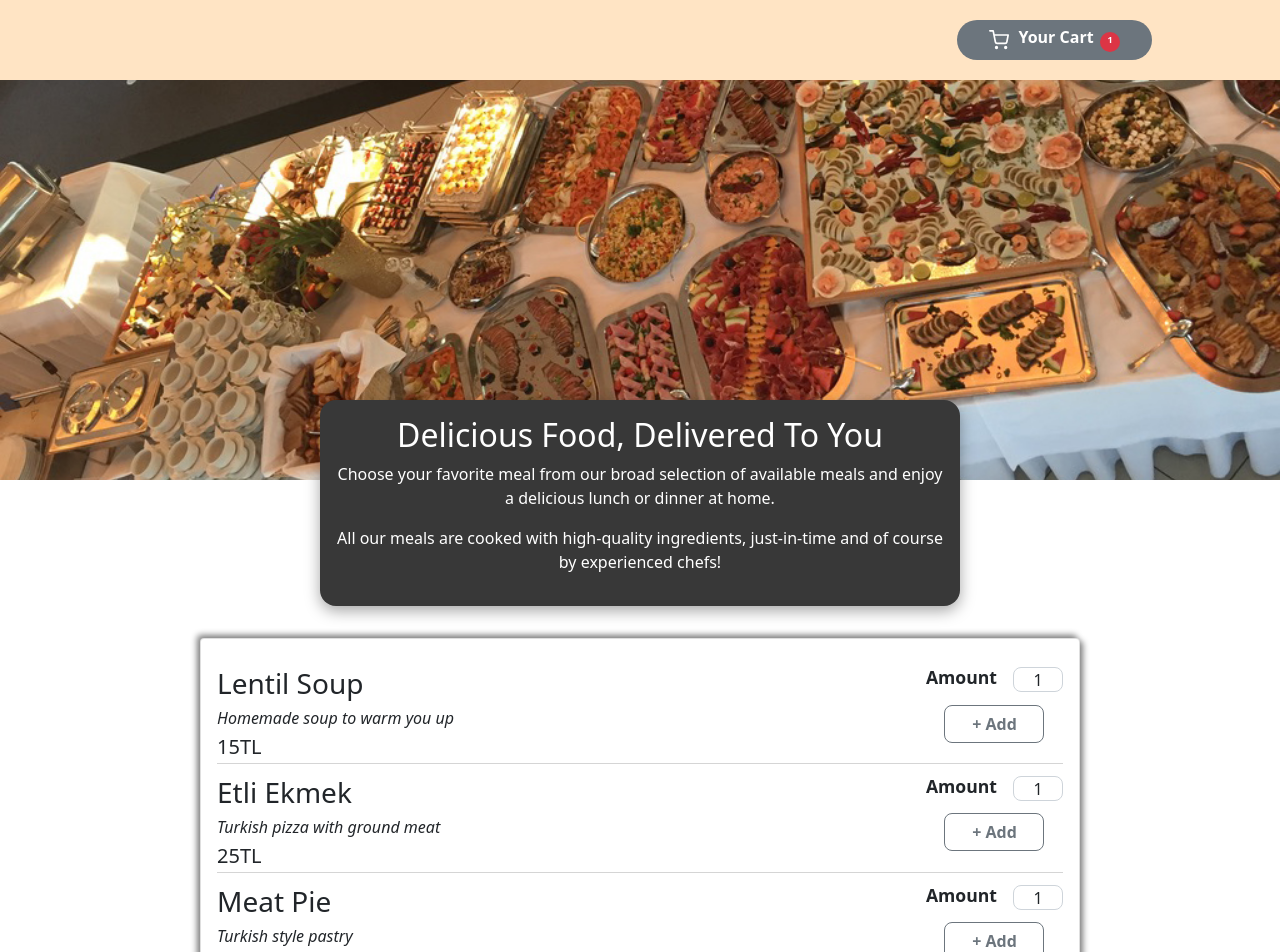
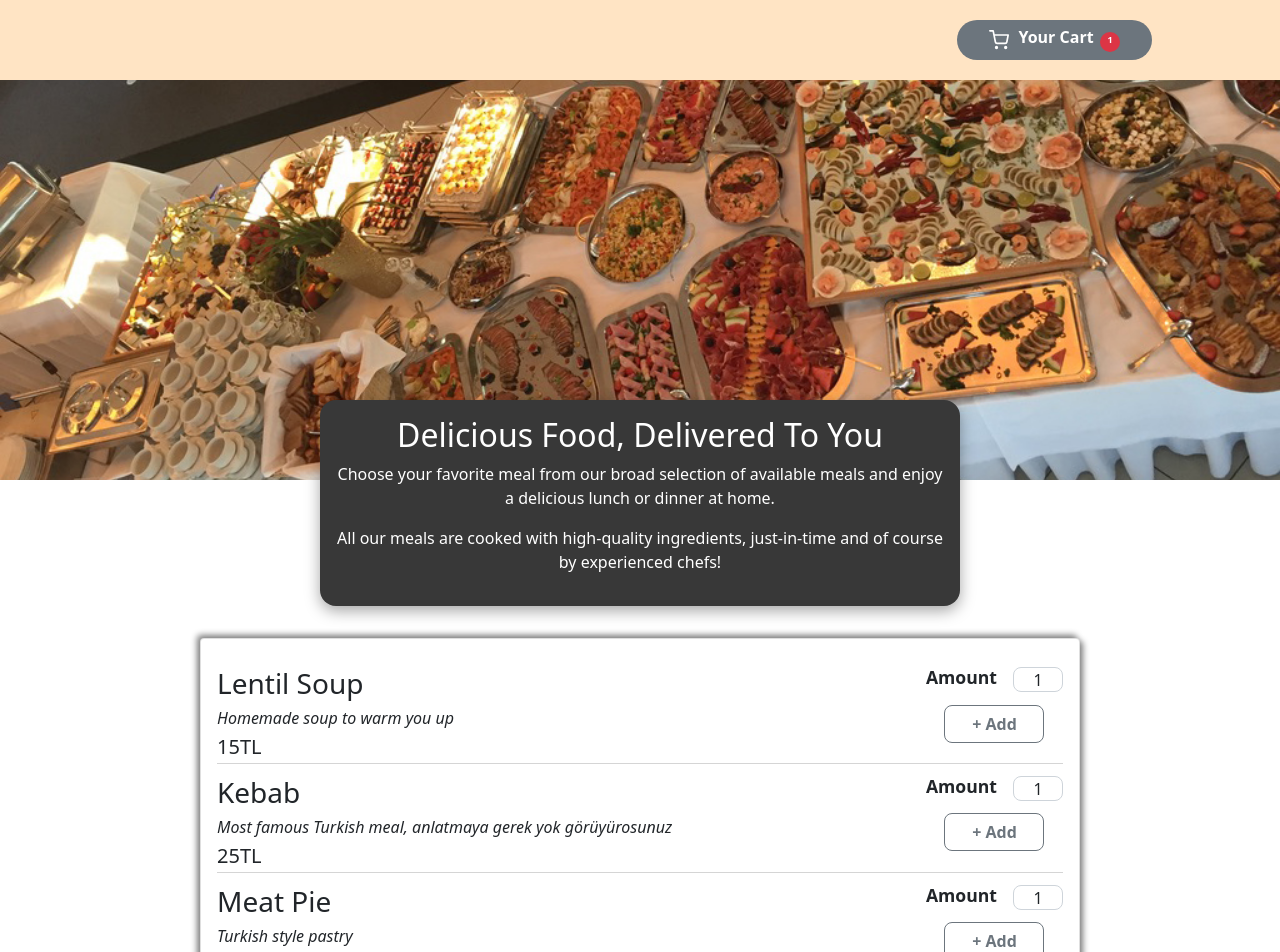
Before and after one commit to hemreozdemir/food-order, a React (Create React App) app: page / in a window 1280 px wide. Shown: the top 952 px of the page. Built offline with nearby package versions, Linux system fonts and the light colour scheme.

Commit message:
context ipe init. implementation
context api init. implementation

```diff
--- a/public/index.html
+++ b/public/index.html
@@ -24,7 +24,7 @@
       work correctly both with client-side routing and a non-root public URL.
       Learn how to configure a non-root public URL by running `npm run build`.
     -->
-    <title>React App</title>
+        <title>Food Order App</title>
     </head>
     <body>
         <noscript>You need to enable JavaScript to run this app.</noscript>
@@ -38,6 +38,5 @@
 
       To begin the development, run `npm start` or `yarn start`.
       To create a production bundle, use `npm run build` or `yarn build`.
-    -->
-  </body>
+    --></body>
 </html>
--- a/src/App.js
+++ b/src/App.js
@@ -1,14 +1,25 @@
+// ** react imports
+import React, { useState } from "react";
+
+// ** style imports
 import "./App.css";
 
+// ** Components
 import FoodOrder from "./views/FoodOrder";
+
+// ** Store imports
+import Store from "./Store/Store";
 
 import "bootstrap/dist/css/bootstrap.min.css";
 
 function App() {
+    const [initialCart, setInitialCart] = useState(null);
     return (
-        <div className="App">
-            <FoodOrder />
-        </div>
+        <Store initialCart={initialCart}>
+            <div className="App">
+                <FoodOrder />
+            </div>
+        </Store>
     );
 }
 
--- /dev/null
+++ b/src/Domain/MealsList.js
@@ -0,0 +1,27 @@
+export const DUMMY_FOODS = [
+    {
+        id: "f0",
+        name: "Lentil Soup",
+        description: "Homemade soup to warm you up",
+        price: "15TL"
+    },
+    {
+        id: "f1",
+        name: "Kebab",
+        description:
+            "Most famous Turkish meal, anlatmaya gerek yok görüyürosunuz",
+        price: "25TL"
+    },
+    {
+        id: "f2",
+        name: "Meat Pie",
+        description: "Turkish style pastry",
+        price: "20TL"
+    },
+    {
+        id: "f3",
+        name: "Baklava",
+        description: "Turkish traditional dessert, nectared",
+        price: "30TL"
+    }
+];
--- /dev/null
+++ b/src/Store/Store.js
@@ -0,0 +1,28 @@
+import React, { createContext, useReducer } from "react";
+
+let defaultCart = {
+    cartItems: {}
+};
+
+export const cartReducer = (state, action) => {
+    return { ...state, ...action };
+};
+
+export const MainContext = createContext(defaultCart);
+
+const Store = ({ initialCart, children }) => {
+    defaultCart = {
+        ...defaultCart,
+        ...initialCart
+    };
+
+    const [state, dispatch] = useReducer(cartReducer, defaultCart);
+    const value = { state, dispatch };
+    return (
+        <MainContext.Provider value={value}>{children}</MainContext.Provider>
+    );
+};
+
+Store.defaultProps = { children: null };
+
+export default Store;
--- a/src/views/FoodList/AddChart.js
+++ b/src/views/FoodList/AddChart.js
@@ -1,15 +1,27 @@
-import React from "react";
+import React, { useContext, useState } from "react";
 
 // ** 3rd party components
 import { Input, Button } from "reactstrap";
 
-const AddChart = () => {
-    const onChangeAmount = (e) => {
-        console.log(e.target.value);
-    };
+// ** store imports
+import { MainContext } from "../../Store/Store";
+
+const AddChart = ({ foodId }) => {
+    const { state, dispatch } = useContext(MainContext);
+
+    const [amount, setAmount] = useState(1);
 
     const onAddCart = () => {
-        console.log("meal added to cart");
+        if (state.cartItems[foodId]) {
+            dispatch({
+                cartItems: {
+                    ...state.cartItems,
+                    [foodId]: state.cartItems[foodId] + amount
+                }
+            });
+        } else {
+            dispatch({ cartItems: { ...state.cartItems, [foodId]: amount } });
+        }
     };
 
     return (
@@ -18,13 +30,12 @@ const AddChart = () => {
                 <h5 className="amount-text">Amount</h5>
                 <Input
                     className="amount-input"
-                    defaultValue={1}
-                    onChange={onChangeAmount}
+                    value={amount}
+                    onChange={(e) => setAmount(e.target.value)}
                 />
             </div>
             <Button className="add-button" outline onClick={onAddCart}>
-                {" "}
-                + Add{" "}
+                + Add
             </Button>
         </div>
     );
--- a/src/views/FoodList/List.js
+++ b/src/views/FoodList/List.js
@@ -9,34 +9,10 @@ import { Card } from "reactstrap";
 // ** Stlye
 import "../../assests/css/foodlist.css";
 
+// ** Domain
+import { DUMMY_FOODS } from "../../Domain/MealsList";
+
 const List = () => {
-    const DUMMY_FOODS = [
-        {
-            id: "f0",
-            name: "Lentil Soup",
-            description: "Homemade soup to warm you up",
-            price: "15TL"
-        },
-        {
-            id: "f1",
-            name: "Etli Ekmek",
-            description: "Turkish pizza with ground meat",
-            price: "25TL"
-        },
-        {
-            id: "f2",
-            name: "Meat Pie",
-            description: "Turkish style pastry",
-            price: "20TL"
-        },
-        {
-            id: "f3",
-            name: "Baklava",
-            description: "Turkish traditional dessert, nectared",
-            price: "30TL"
-        }
-    ];
-
     return (
         <Card className="food-list-card">
             {DUMMY_FOODS.map((food) => (
--- a/src/views/FoodList/ListItem.js
+++ b/src/views/FoodList/ListItem.js
@@ -11,7 +11,7 @@ const ListItem = ({ food }) => {
                 <p className="food-desc">{food.description}</p>
                 <h5 className="food-price">{food.price}</h5>
             </div>
-            <AddChart />
+            <AddChart foodId={food.id} />
         </div>
     );
 };
```
Lines whose indentation alone changed are shown as unchanged.
